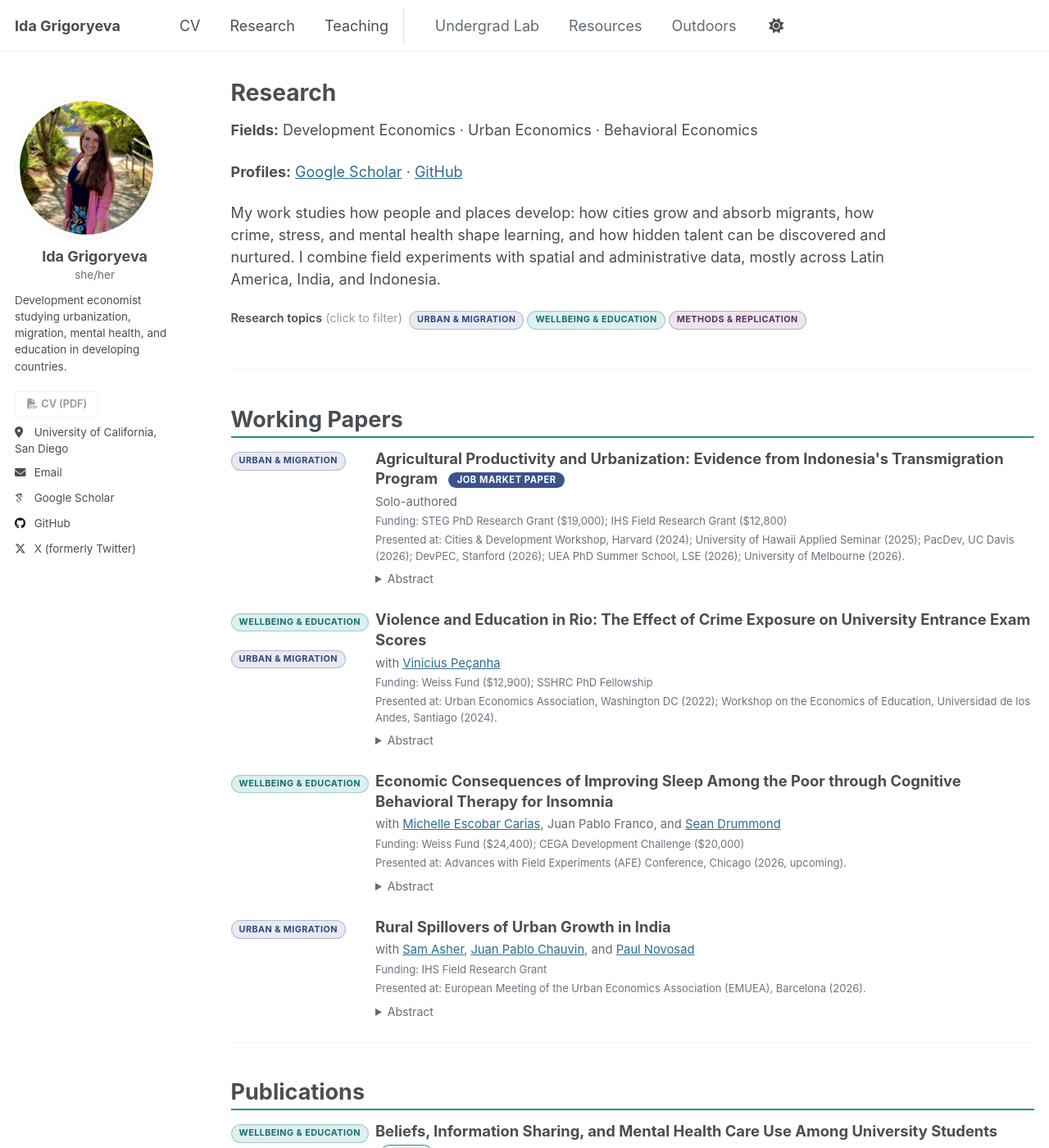
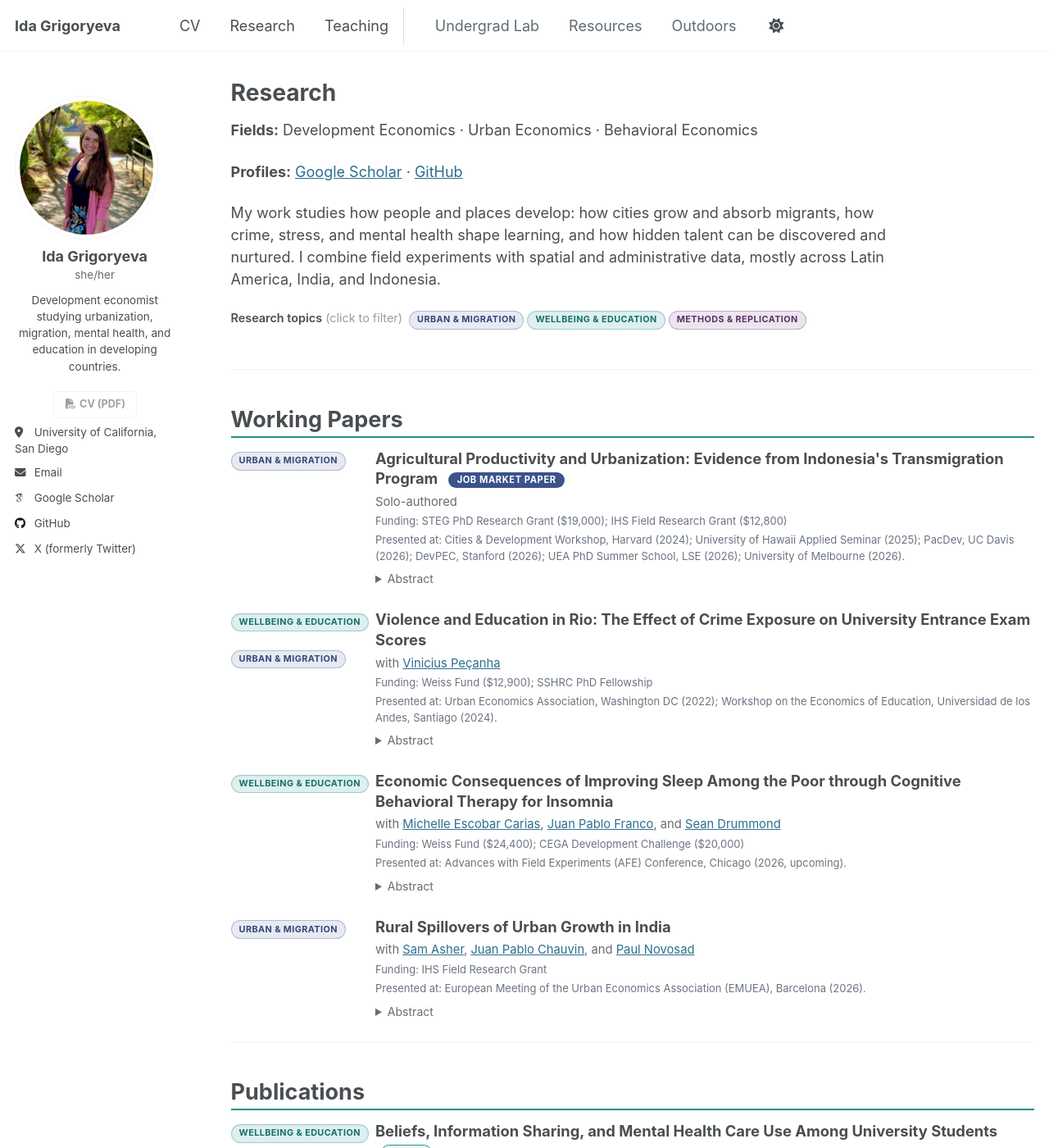
Before and after one commit to idagri/idagri.github.io, a Jekyll site: the page built from _pages/research.md, in a window 1280 px wide and 1400 px high. Shown: the whole window at 82% size. Built offline with Jekyll 4.4.1, drawn with Linux system fonts in a browser that asks for light colours; some web fonts are replaced; a script that is not in the unit is left out.

Commit message:
Research: link Franco + tag Trust paper Urban; Lab: rename to Students' Sample Projects; sidebar: center avatar + column; favicon: bright-blue ring fills the circle crop (no dark margin), ?v=5
- research.md: link Juan Pablo Franco; add Urban & Migration tag to the Trust paper
- lab_URL.md: "Sample projects" -> "Students' Sample Projects"
- custom.html: center the sidebar avatar above a centered name/pronouns/bio/CV column (desktop)
- favicon: push rings outward so the outer color band is bright blue (#31688e) reaching the circle-crop edge; near-black only in the square corners. Regenerated .ico + all PNG sizes + apple-touch from the SVG; bumped cache to v=5

Co-Authored-By: Claude Opus 4.8 <noreply@anthropic.com>

```diff
--- a/_includes/head/custom.html
+++ b/_includes/head/custom.html
@@ -7,9 +7,9 @@
 
 <!-- favicon: viridis "travel-time rings". Root files (/favicon.ico, /favicon.svg, /apple-touch-icon.png)
      are what browsers and crawlers request by default; minimal, standard markup for best pickup. -->
-<link rel="icon" href="/favicon.ico?v=4" sizes="any">
-<link rel="icon" type="image/svg+xml" href="/favicon.svg?v=4">
-<link rel="apple-touch-icon" href="/apple-touch-icon.png?v=4">
+<link rel="icon" href="/favicon.ico?v=5" sizes="any">
+<link rel="icon" type="image/svg+xml" href="/favicon.svg?v=5">
+<link rel="apple-touch-icon" href="/apple-touch-icon.png?v=5">
 <link rel="manifest" href="{{ base_path }}/images/manifest.json">
 <meta name="theme-color" content="#21918c">
 
@@ -42,10 +42,15 @@ html[data-theme="dark"]{ --global-link-color:#6fd0c8; --global-link-color-hover:
 /* circle-crop the sidebar avatar (was an oval) */
 .author__avatar img{ aspect-ratio:1/1; object-fit:cover; border-radius:50%; }
 
-/* center the name + pronouns under the avatar */
-.author__name{ text-align:center; }
-.author__pronouns{ text-align:center; margin:.1rem 0 .4rem; color:#6b6b6b; font-size:.8rem; }
+/* sidebar profile: avatar centered above a tidy centered name/pronouns/bio/CV column (desktop) */
+.author__pronouns{ margin:.1rem 0 .5rem; color:#6b6b6b; font-size:.8rem; }
 html[data-theme="dark"] .author__pronouns{ color:#aeb6c0; }
+@media screen and (min-width:1024px){
+  .author__avatar{ text-align:center; }
+  .author__avatar img{ max-width:175px; width:100%; }
+  .author__content{ text-align:center; }
+  .author__cv{ margin-top:.6rem; }
+}
 
 /* let the sidebar location wrap instead of clipping mid-word */
 .author__urls li{ white-space:normal; word-break:break-word; }
--- a/_pages/research.md
+++ b/_pages/research.md
@@ -93,7 +93,7 @@ My work studies how people and places develop: how cities grow and absorb migran
 <div class="pub-tag"><span class="tag well">Wellbeing &amp; Education</span></div>
 <div class="pub-body">
 <p class="pub-title">Economic Consequences of Improving Sleep Among the Poor through Cognitive Behavioral Therapy for Insomnia</p>
-<p class="pub-meta">with <a href="https://sites.google.com/view/michelleescobar/main">Michelle Escobar Carias</a>, Juan Pablo Franco, and <a href="https://research.monash.edu/en/persons/sean-drummond/">Sean Drummond</a></p>
+<p class="pub-meta">with <a href="https://sites.google.com/view/michelleescobar/main">Michelle Escobar Carias</a>, <a href="https://www.jpablofranco.com">Juan Pablo Franco</a>, and <a href="https://research.monash.edu/en/persons/sean-drummond/">Sean Drummond</a></p>
 <p class="pub-fund">Funding: Weiss Fund ($24,400); CEGA Development Challenge ($20,000)</p>
 <p class="pub-pres">Presented at: Advances with Field Experiments (AFE) Conference, Chicago (2026, upcoming).</p>
 <details><summary>Abstract</summary><p>A field experiment studying whether cognitive behavioral therapy for insomnia (CBT-I) can improve sleep among low-income adults, and measuring the downstream effects on economic and wellbeing outcomes. <em>(Full abstract to come.)</em></p></details>
@@ -143,7 +143,7 @@ My work studies how people and places develop: how cities grow and absorb migran
 </div>
 
 <div class="pub">
-<div class="pub-tag"></div>
+<div class="pub-tag"><span class="tag urban">Urban &amp; Migration</span></div>
 <div class="pub-body">
 <p class="pub-title">Stay-at-Home Orders, Social Distancing, and Trust <a class="pub-btn" href="https://link.springer.com/article/10.1007/s00148-021-00848-z"><i class="fas fa-fw fa-link" aria-hidden="true"></i>Link</a></p>
 <p class="pub-meta">with <a href="https://sites.google.com/site/abelbrodeur/">Abel Brodeur</a> and <a href="https://sites.google.com/georgetown.edu/lamiskattan/home">Lamis Kattan</a> · <em>Journal of Population Economics</em> 34(4): 1321–1354 (2021)</p>
```
Also changed, not shown: _pages/lab_URL.md (+1 -1 lines), apple-touch-icon.png, favicon.ico, favicon.svg, images/favicon-16x16.png, images/favicon-192x192.png, images/favicon-32x32.png, images/favicon-512x512.png.
